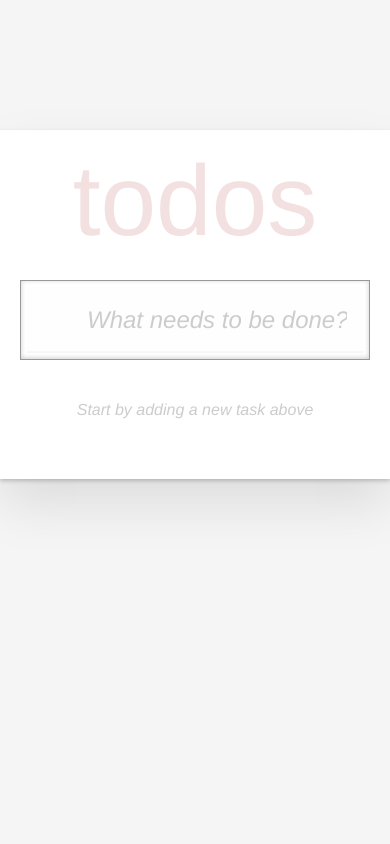
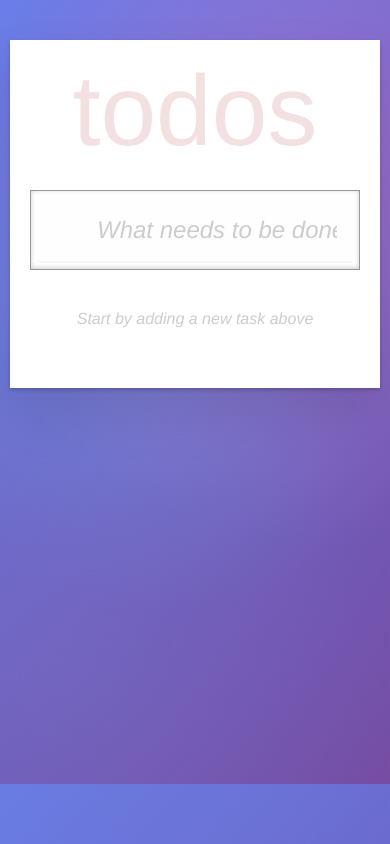
Before and after one commit to TMaltseva/todo-app, a React (Create React App) app: page / in a window 390 px wide. Built offline with nearby package versions, Linux system fonts and the light colour scheme.

Commit message:
fix: fix common styles

```diff
--- a/src/index.css
+++ b/src/index.css
@@ -1,3 +1,7 @@
+* {
+  box-sizing: border-box;
+}
+
 html,
 body {
   margin: 0;
@@ -18,23 +22,63 @@ button {
   appearance: none;
   -webkit-font-smoothing: antialiased;
   -moz-osx-font-smoothing: grayscale;
+  cursor: pointer;
 }
 
 body {
   font: 14px 'Helvetica Neue', Helvetica, Arial, sans-serif;
   line-height: 1.4em;
-  background: #f5f5f5;
+  background: linear-gradient(135deg, #667eea 0%, #764ba2 100%);
   color: #111111;
-  min-width: 230px;
-  max-width: 550px;
-  margin: 0 auto;
+  min-width: 280px;
   -webkit-font-smoothing: antialiased;
   -moz-osx-font-smoothing: grayscale;
   font-weight: 300;
+  position: relative;
+  overflow-x: hidden;
+}
+
+@media (max-width: 768px) {
+  body {
+    background: linear-gradient(135deg, #667eea 0%, #764ba2 100%);
+    background-attachment: fixed;
+  }
+}
+
+@media (max-width: 400px) {
+  body {
+    background: linear-gradient(135deg, #667eea 0%, #764ba2 100%);
+    font-size: 13px;
+    min-width: 280px;
+  }
+}
+
+@media (max-width: 320px) {
+  body {
+    font-size: 12px;
+    min-width: 280px;
+    background: #667eea;
+  }
+}
+
+body::before {
+  content: '';
+  position: fixed;
+  top: 0;
+  left: 0;
+  width: 100%;
+  height: 100%;
+  background:
+    radial-gradient(circle at 20% 80%, rgba(120, 119, 198, 0.3) 0%, transparent 50%),
+    radial-gradient(circle at 80% 20%, rgba(255, 119, 198, 0.3) 0%, transparent 50%),
+    radial-gradient(circle at 40% 40%, rgba(120, 219, 255, 0.2) 0%, transparent 50%);
+  z-index: -1;
 }
 
 :focus {
-  outline: 0;
+  outline: 2px solid rgba(102, 126, 234, 0.5);
+  outline-offset: 2px;
+  border-radius: 4px;
 }
 
 .hidden {
@@ -42,13 +86,311 @@ body {
 }
 
 #root {
-  margin: 130px 0 40px 0;
+  margin: 80px auto 40px auto;
   position: relative;
+  max-width: 600px;
+  padding: 0 20px;
+  min-height: calc(100vh - 120px);
+  display: flex;
+  flex-direction: column;
+  justify-content: flex-start;
 }
 
-@media screen and (-webkit-min-device-pixel-ratio:0) {
-  .toggle-all,
-  .todo-list li .toggle {
-    background: none;
+@media (max-width: 400px) {
+  #root {
+    margin: 40px auto 20px auto;
+    padding: 0 10px;
   }
 }
+
+@media (max-width: 320px) {
+  #root {
+    margin: 20px auto 15px auto;
+    padding: 0 5px;
+  }
+}
+
+::-webkit-scrollbar {
+  width: 8px;
+}
+
+::-webkit-scrollbar-track {
+  background: rgba(255, 255, 255, 0.1);
+  border-radius: 4px;
+}
+
+::-webkit-scrollbar-thumb {
+  background: rgba(255, 255, 255, 0.3);
+  border-radius: 4px;
+  transition: background 0.2s ease;
+}
+
+::-webkit-scrollbar-thumb:hover {
+  background: rgba(255, 255, 255, 0.5);
+}
+
+h1, h2, h3, h4, h5, h6 {
+  margin: 0;
+  font-weight: inherit;
+  line-height: 1.2;
+}
+
+::selection {
+  background: rgba(102, 126, 234, 0.3);
+  color: #333;
+}
+
+::-moz-selection {
+  background: rgba(102, 126, 234, 0.3);
+  color: #333;
+}
+
+@media (max-width: 280px) {
+  body {
+    font-size: 11px;
+    min-width: 280px;
+  }
+
+  #root {
+    margin: 15px auto 10px auto;
+    padding: 0 3px;
+  }
+}
+
+
+@media (prefers-reduced-motion: no-preference) {
+  * {
+    transition: all 0.2s ease;
+  }
+}
+
+@media (prefers-reduced-motion: reduce) {
+  *,
+  *::before,
+  *::after {
+    animation-duration: 0.01ms !important;
+    animation-iteration-count: 1 !important;
+    transition-duration: 0.01ms !important;
+  }
+}
+
+button:focus-visible {
+  outline: 2px solid rgba(102, 126, 234, 0.6);
+  outline-offset: 2px;
+}
+
+button:disabled {
+  opacity: 0.6;
+  cursor: not-allowed;
+  pointer-events: none;
+}
+
+input {
+  font-family: inherit;
+  font-size: inherit;
+}
+
+input:focus {
+  outline: none;
+}
+
+input:disabled {
+  opacity: 0.7;
+  cursor: not-allowed;
+}
+
+
+
+.notification {
+  position: fixed;
+  top: 20px;
+  right: 20px;
+  background: rgba(255, 255, 255, 0.95);
+  -webkit-backdrop-filter: blur(10px);
+  backdrop-filter: blur(10px);
+  border-radius: 8px;
+  padding: 12px 16px;
+  box-shadow: 0 8px 16px rgba(0, 0, 0, 0.15);
+  z-index: 1000;
+  animation: slideInRight 0.3s ease-out;
+}
+
+@media (max-width: 400px) {
+  .notification {
+    top: 10px;
+    right: 10px;
+    left: 10px;
+    padding: 10px 14px;
+  }
+}
+
+.modal-overlay {
+  position: fixed;
+  top: 0;
+  left: 0;
+  right: 0;
+  bottom: 0;
+  background: rgba(0, 0, 0, 0.5);
+  -webkit-backdrop-filter: blur(4px);
+  backdrop-filter: blur(4px);
+  z-index: 1000;
+  display: flex;
+  align-items: center;
+  justify-content: center;
+  animation: fadeIn 0.2s ease-out;
+}
+
+.modal-content {
+  background: white;
+  border-radius: 12px;
+  padding: 24px;
+  max-width: 90vw;
+  overflow: auto;
+  box-shadow: 0 20px 40px rgba(0, 0, 0, 0.2);
+  animation: scaleIn 0.2s ease-out;
+}
+
+.visually-hidden {
+  position: absolute;
+  width: 1px;
+  height: 1px;
+  padding: 0;
+  margin: -1px;
+  overflow: hidden;
+  clip: rect(0, 0, 0, 0);
+  white-space: nowrap;
+  border: 0;
+}
+
+.text-truncate {
+  overflow: hidden;
+  text-overflow: ellipsis;
+  white-space: nowrap;
+}
+
+@media print {
+  body {
+    background: white !important;
+  }
+
+  body::before {
+    display: none !important;
+  }
+
+  .no-print {
+    display: none !important;
+  }
+
+  #root {
+    margin: 0 !important;
+    padding: 20px !important;
+    box-shadow: none !important;
+  }
+}
+
+@media (prefers-contrast: high) {
+  body {
+    background: white;
+    color: black;
+  }
+
+  body::before {
+    display: none;
+  }
+
+  button {
+    border: 2px solid black;
+  }
+
+  input {
+    border: 2px solid black;
+  }
+}
+
+@supports not (backdrop-filter: blur(10px)) {
+  .modal-overlay {
+    background: rgba(0, 0, 0, 0.8);
+  }
+
+  .notification {
+    background: rgba(255, 255, 255, 0.98);
+  }
+}
+
+@keyframes spin {
+  from {
+    transform: rotate(0deg);
+  }
+  to {
+    transform: rotate(360deg);
+  }
+}
+
+@keyframes bounce {
+  0%, 20%, 53%, 80%, 100% {
+    transform: translate3d(0, 0, 0);
+  }
+  40%, 43% {
+    transform: translate3d(0, -8px, 0);
+  }
+  70% {
+    transform: translate3d(0, -4px, 0);
+  }
+  90% {
+    transform: translate3d(0, -2px, 0);
+  }
+}
+
+/*Animations*/
+@keyframes scaleIn {
+  from {
+    transform: scale(0.9);
+    opacity: 0;
+  }
+  to {
+    transform: scale(1);
+    opacity: 1;
+  }
+}
+
+@keyframes fadeIn {
+  from {
+    opacity: 0;
+    transform: translateY(20px);
+  }
+  to {
+    opacity: 1;
+    transform: translateY(0);
+  }
+}
+
+@keyframes slideIn {
+  from {
+    opacity: 0;
+    transform: translateX(-20px);
+  }
+  to {
+    opacity: 1;
+    transform: translateX(0);
+  }
+}
+
+@keyframes pulse {
+  0%, 100% {
+    transform: scale(1);
+  }
+  50% {
+    transform: scale(1.05);
+  }
+}
+
+@keyframes slideInRight {
+  from {
+    opacity: 0;
+    transform: translateX(100%);
+  }
+  to {
+    opacity: 1;
+    transform: translateX(0);
+  }
+}
```
